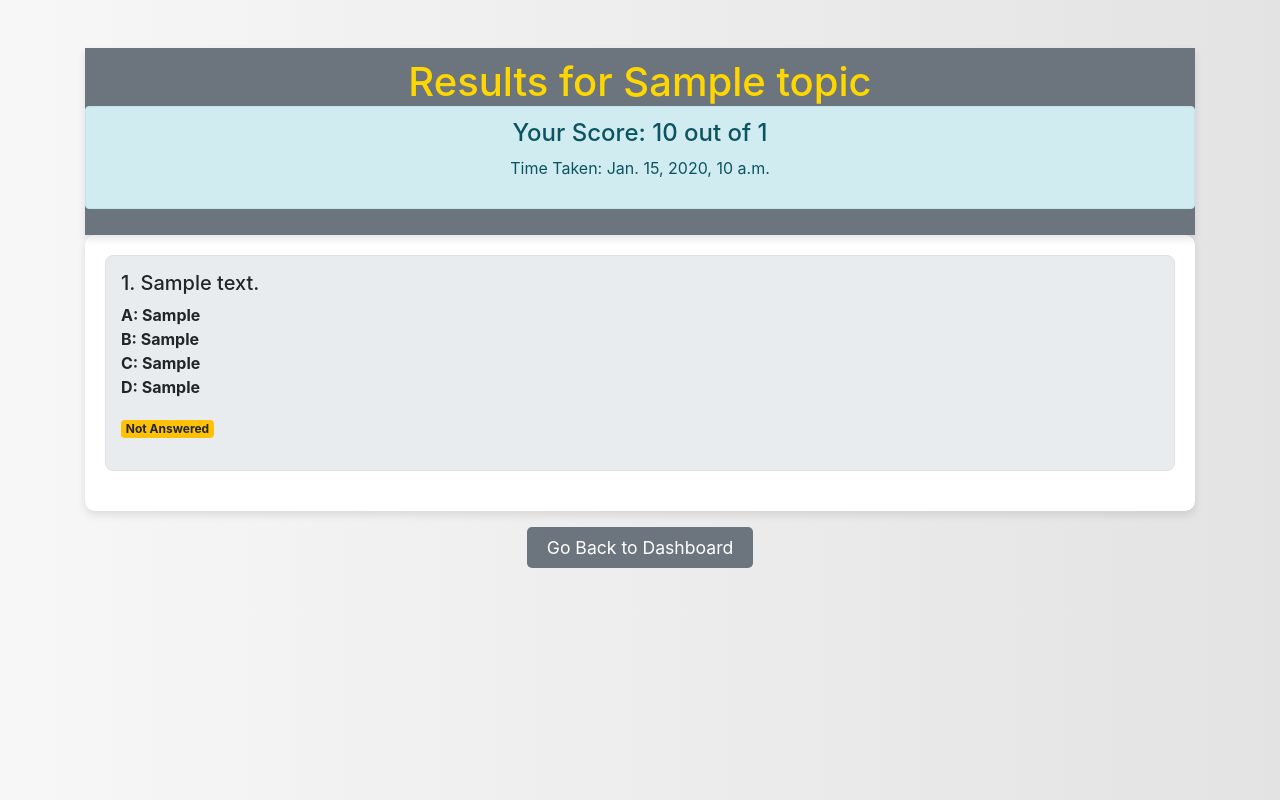
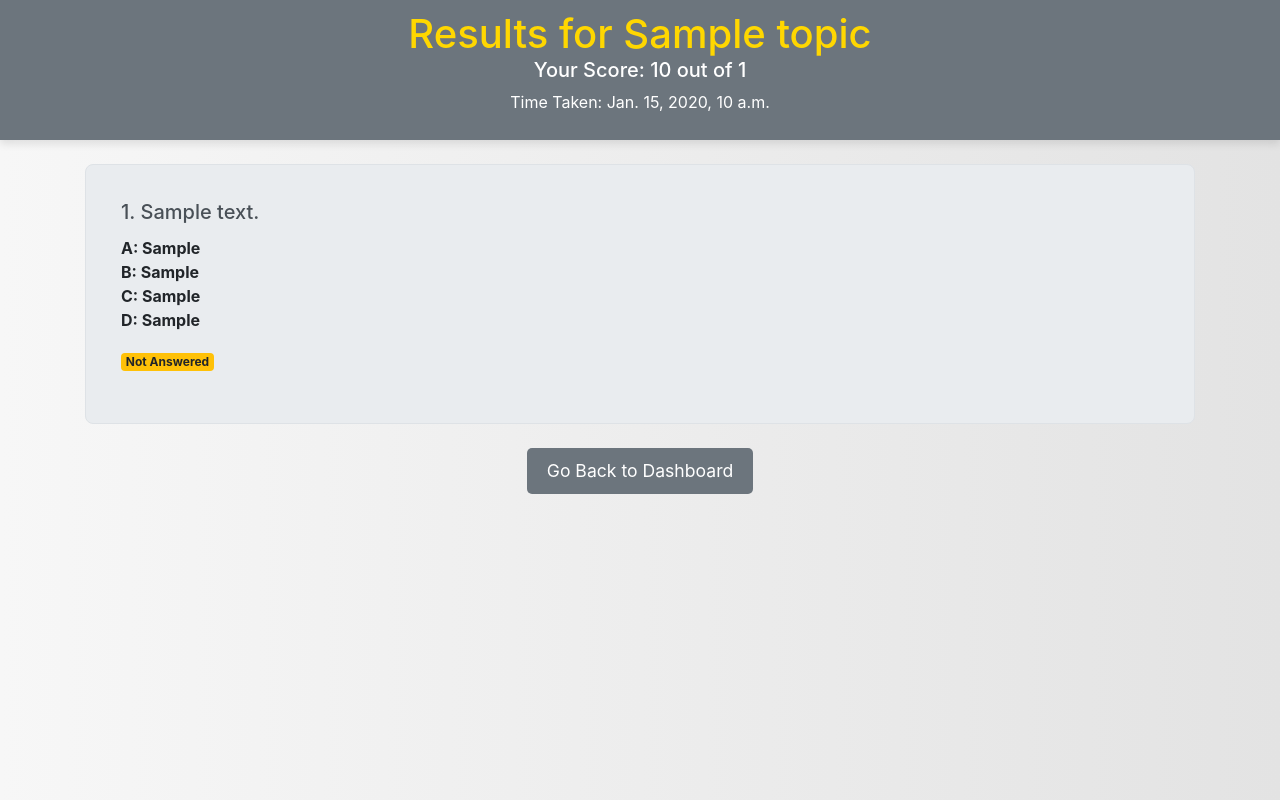
Before and after one commit to MarufSwe/django-quiz-app, a Django app: template quiz/templates/quiz_result.html in a window 1280 px wide. Run offline with Django 5.2, Linux system fonts and the light colour scheme; tables that the repository leaves empty hold one stand-in row (values such as "Sample post"); the template is opened without the code that fills it: values that come from a table or form of the project are taken from there, most other values are stand-ins (such as "Sample title", 1, 10 or a date in 2020); some libraries are stand-ins or nearby versions.

Commit message:
update all ui

```diff
--- a/quiz/templates/quiz_result.html
+++ b/quiz/templates/quiz_result.html
@@ -10,32 +10,37 @@
         body {
             background: linear-gradient(to right, #f7f7f7, #e3e3e3);
         }
-        .fixed-top-content {
+        .fixed-header {
             position: sticky;
             top: 0;
             background-color: #6c757d;
+            padding: 10px;
+            z-index: 1000;
             color: #fff;
-            padding: 10px 0;
             box-shadow: 0 4px 8px rgba(0, 0, 0, 0.1);
         }
-        .fixed-top-content h1 {
+        .fixed-header h1 {
             margin-bottom: 0;
             color: #ffd700;
         }
-        .alert-info {
-            background-color: #d1ecf1;
-            color: #0c5460;
-            border-color: #bee5eb;
-        }
-        .scrollable-questions {
-            max-height: calc(100vh - 160px);
-            overflow-y: auto;
-            background-color: #ffffff;
-            border-radius: 10px;
-            box-shadow: 0 4px 8px rgba(0, 0, 0, 0.1);
-            padding: 20px;
-        }
-        .question-card {
+<!--        .fixed-top-content {-->
+<!--            position: sticky;-->
+<!--            top: 0;-->
+<!--            background-color: #6c757d;-->
+<!--            z-index: 1000;-->
+<!--            padding: 10px 0;-->
+<!--            color: #fff;-->
+<!--            box-shadow: 0 4px 8px rgba(0, 0, 0, 0.1);-->
+<!--        }-->
+        .fixed-top-content h1,
+<!--        .fixed-top-content .alert {-->
+<!--            color: #ffd700;-->
+<!--        }-->
+<!--        .scrollable-questions {-->
+<!--            max-height: calc(100vh - 160px);-->
+<!--            overflow-y: auto;-->
+<!--        }-->
+        .card {
             background-color: #e9ecef;
             border: 1px solid #dee2e6;
             border-radius: 8px;
@@ -43,20 +48,23 @@
             margin-bottom: 20px;
             transition: transform 0.3s, box-shadow 0.3s;
         }
-        .question-card:hover {
+        .card:hover {
             transform: translateY(-5px);
             box-shadow: 0 6px 12px rgba(0, 0, 0, 0.2);
         }
+        .card-title {
+            color: #495057;
+        }
         .correct-answer {
-            color: #28a745;
+            color: green;
             font-weight: bold;
         }
         .incorrect-answer {
-            color: #dc3545;
+            color: red;
             font-weight: bold;
         }
         .no-answer {
-            color: #ffc107;
+            color: orange;
             font-weight: bold;
         }
         .badge-success {
@@ -67,10 +75,11 @@
         }
         .badge-warning {
             background-color: #ffc107;
+            color: #212529;
         }
         .btn-secondary {
             background-color: #6c757d;
-            color: #ffffff;
+            color: #fff;
             border: none;
             padding: 10px 20px;
             border-radius: 5px;
@@ -83,19 +92,22 @@
     </style>
 </head>
 <body>
-    <div class="container my-5">
-        <div class="fixed-top-content text-center">
+
+
+    <div class="fixed-header text-center">
         <h1>Results for {{ topic.name }}</h1>
-            <div class="alert alert-info text-center">
-                <h4>Your Score: {{ score }} out of {{ total_questions }}</h4>
+        <div>
+            <h5>Your Score: {{ score }} out of {{ total_questions }}</h5>
             <p>Time Taken: {{ time_taken }}</p>
         </div>
     </div>
 
-        <div class="scrollable-questions mb-4">
+    <div class="container mt-4">
+        <div class="scrollable-questions">
             {% for user_answer in user_answers %}
-            <div class="question-card">
-                <h5>{{ forloop.counter }}. {{ user_answer.question.question_text }}</h5>
+            <div class="card">
+                <div class="card-body">
+                    <h5 class="card-title">{{ forloop.counter }}. {{ user_answer.question.question_text }}</h5>
                     <ul class="list-unstyled">
                         <li>
                             <strong class="{% if user_answer.question.correct_answer == 'A' %}correct-answer{% elif user_answer.selected_answer == 'A' %}incorrect-answer{% endif %}">
@@ -130,11 +142,12 @@
                         {% endif %}
                     </p>
                 </div>
+            </div>
             {% endfor %}
         </div>
 
-        <div class="text-center">
-            <a href="{% url 'dashboard' %}" class="btn-secondary">Go Back to Dashboard</a>
+        <div class="text-center mt-4 mb-4">
+            <a href="{% url 'dashboard' %}" class="btn btn-secondary">Go Back to Dashboard</a>
         </div>
     </div>
 </body>
```
Also changed, not shown: quiz/templates/dashboard.html (+14 -2 lines), quiz/templates/quiz_page.html (+4 -3 lines). Lines whose indentation alone changed are shown as unchanged.
